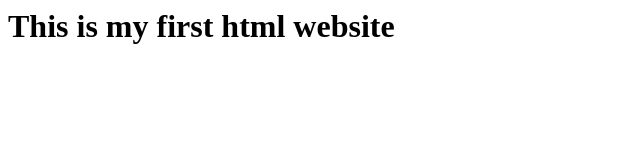
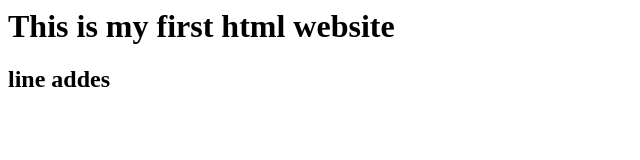
Before and after one commit to kafleaz/githubtest, a plain HTML site: page index.html in a window 1280 px wide. Shown: the whole page, without its empty margins (0-640 px from the left). Drawn offline with Linux system fonts and the light colour scheme.

```diff
--- a/index.html
+++ b/index.html
@@ -1 +1,2 @@
 <h1> This is my first html website</h1>
+<h2>line addes<h2>
```
Also changed, not shown: 3 other files.
